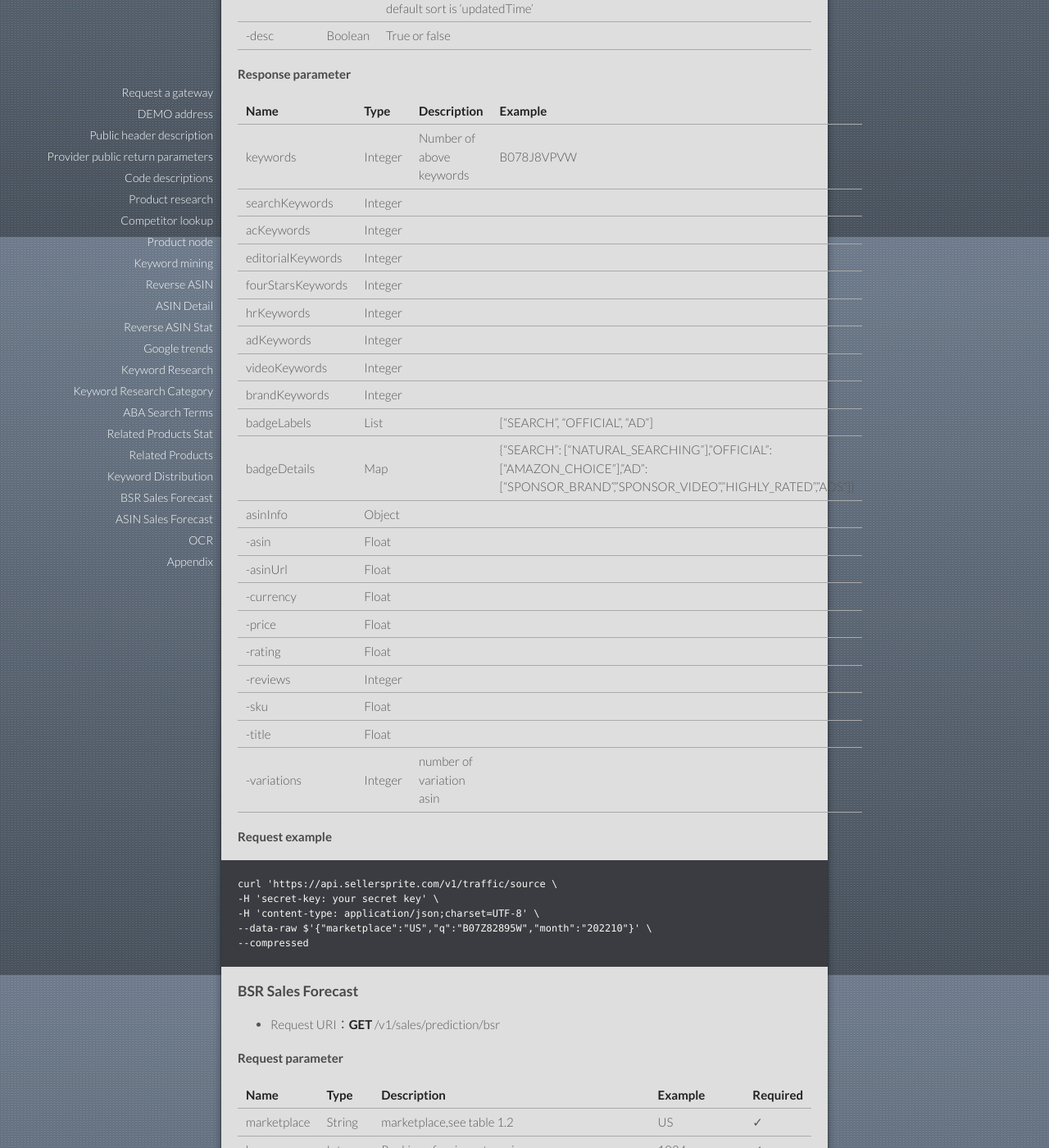
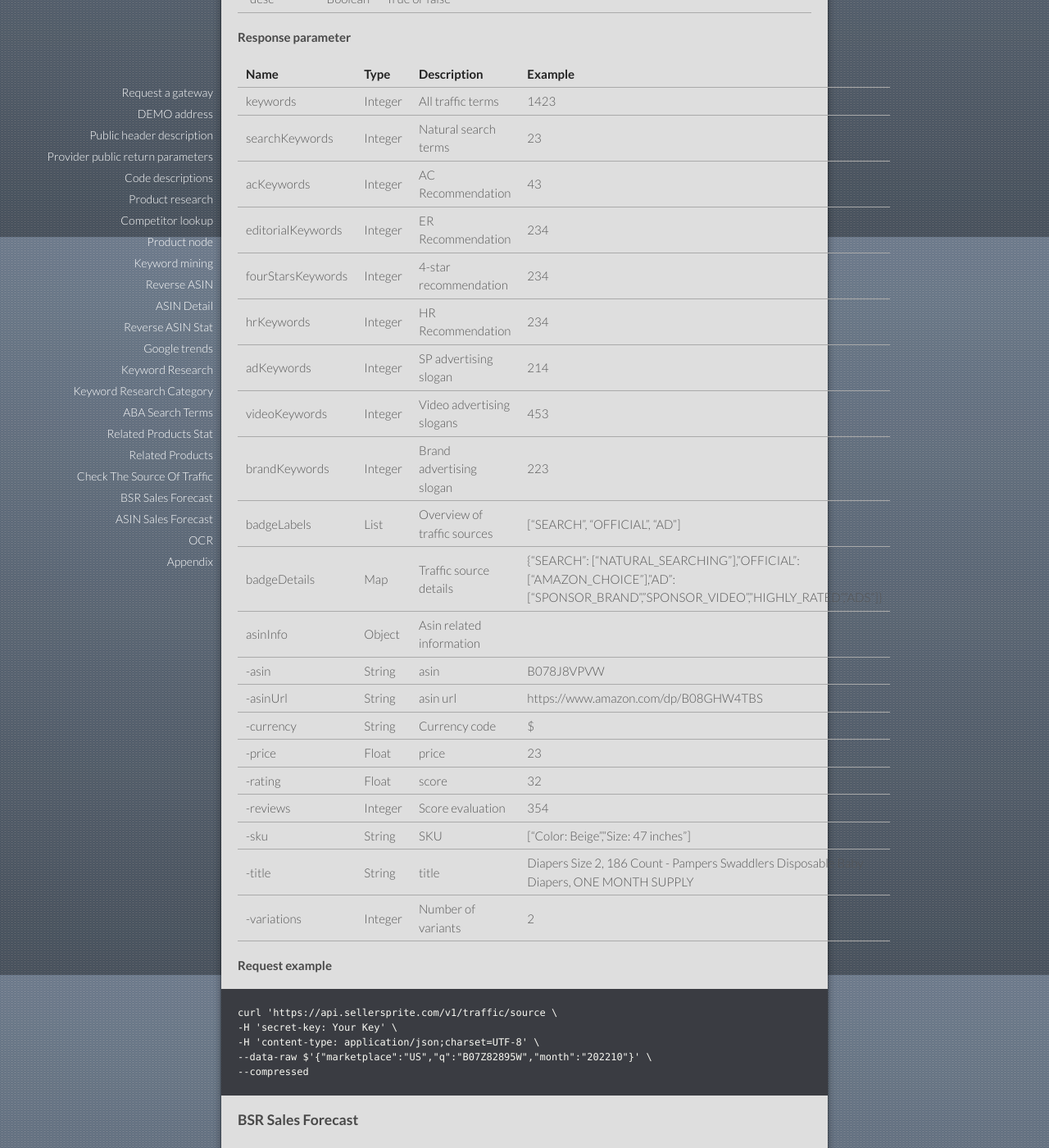
Before and after one commit to sellersprite/sellersprite.github.io, a Jekyll site: the page built from index.md, in a window 1280 px wide and 1400 px high, scrolled down 30311 px. Shown: the whole window at 82% size. Built offline with Jekyll 4.4.1, drawn with Linux system fonts in a browser that asks for light colours; our own code applies the rules of GitHub Pages for plain Markdown files; some of the changed text lies outside the part shown.

Commit message:
Update index.md

````diff
--- a/index.md
+++ b/index.md
@@ -911,7 +911,7 @@ curl 'https://api.sellersprite.com/v1/traffic/listing' \
 --compressed
 ```
 
-### Keyword Distribution
+### Check The Source Of Traffic
 
 * Request URI：**POST** /v1/traffic/source
 
@@ -925,40 +925,40 @@ curl 'https://api.sellersprite.com/v1/traffic/listing' \
 | page        | Integer |                                                                                         | 1            | ✓       |
 | size        | Integer |                                                                                            |  20   | ✓       |
 | order       | Object  |                                                                            |         | ✓       |
-| -field      | String  | The order field,When query ASINs, the default sort is ‘keyword’，When query keywords, the default sort is ‘updatedTime’ | See table 2.4 |         |
+| -field      | String  | sort field | See table 2.4 |         |
 | -desc       | Boolean | True or false                                                                                                               |              |         |
 
 #### Response parameter
 
 | Name              | Type             | Description              | Example                                                                                                                       |
 | ------------------- | ------------------ | -------------------------- | ------------------------------------------------------------------------------------------------------------------------------- |
-| keywords          | Integer          | Number of above keywords | B078J8VPVW                                                                                                                    |
-| searchKeywords    | Integer          |                          |                                                                                                                              |
-| acKeywords        | Integer          |                          |                                                                                                                              |
-| editorialKeywords | Integer          |                          |                                                                                                                              |
-| fourStarsKeywords | Integer          |                          |                                                                                                                              |
-| hrKeywords        | Integer          |                         |                                                                                                                              |
-| adKeywords        | Integer          |                         |                                                                                                                              |
-| videoKeywords     | Integer          |                         |                                                                                                                              |
-| brandKeywords     | Integer          |                          |                                                                                                                              |
-| badgeLabels       | List             |                         | ["SEARCH", "OFFICIAL", "AD"]                                                                                                  |
-| badgeDetails      | Map |                         | {"SEARCH": ["NATURAL_SEARCHING"],"OFFICIAL": ["AMAZON_CHOICE"],"AD": ["SPONSOR_BRAND","SPONSOR_VIDEO","HIGHLY_RATED","ADS"]} |
-| asinInfo          | Object           |                         |                                                                                                                              |
-| -asin             | Float            |                         |                                                                                                                              |
-| -asinUrl          | Float            |                         |                                                                                                                              |
-| -currency         | Float            |                          |                                                                                                                              |
-| -price            | Float            |                          |                                                                                                                              |
-| -rating           | Float            |                          |                                                                                                                              |
-| -reviews          | Integer          |                          |                                                                                                                              |
-| -sku              | Float            |                         |                                                                                                                              |
-| -title            | Float            |                          |                                                                                                                              |
-| -variations       | Integer          | number of variation asin |                                                                                                                              |
+| keywords          | Integer          | All traffic terms | 1423                                                                                                                    |
+| searchKeywords    | Integer          | Natural search terms      |        23                                                                                                                      |
+| acKeywords        | Integer          | AC Recommendation     |        43                                                                                                                      |
+| editorialKeywords | Integer          | ER Recommendation      |     234                                                                                                                         |
+| fourStarsKeywords | Integer          | 4-star recommendation        |    234                                                                                                                 |
+| hrKeywords        | Integer          | HR Recommendation   |                    234                                                                                                          |
+| adKeywords        | Integer          | SP advertising slogan       |             214                                                                                                                |
+| videoKeywords     | Integer          | Video advertising slogans   |              453                                                                                                                |
+| brandKeywords     | Integer          | Brand advertising slogan |                 223                                                                                                             |
+| badgeLabels       | List             | Overview of traffic sources   | ["SEARCH", "OFFICIAL", "AD"]                                                                                                  |
+| badgeDetails      | Map |         Traffic source details   | {"SEARCH": ["NATURAL_SEARCHING"],"OFFICIAL": ["AMAZON_CHOICE"],"AD": ["SPONSOR_BRAND","SPONSOR_VIDEO","HIGHLY_RATED","ADS"]} |
+| asinInfo          | Object           |  Asin related information    |                                                                                                                              |
+| -asin             | String            |  asin                   |            B078J8VPVW                                                                                                  |
+| -asinUrl          | String            |  asin url                   |           https://www.amazon.com/dp/B08GHW4TBS                                                       |
+| -currency         | String            |  Currency code               |      $                                                                                                                        |
+| -price            | Float            |    price                |         23                                                                                                                     |
+| -rating           | Float            |   score                   |        32                                                                                                                      |
+| -reviews          | Integer          |  Score evaluation        |          354                                                                                                                    |
+| -sku              | String            |     SKU                    |    ["Color: Beige","Size: 47 inches"]                   |
+| -title            | String            |      title                    |            Diapers Size 2, 186 Count - Pampers Swaddlers Disposable Baby Diapers, ONE MONTH SUPPLY           |
+| -variations       | Integer          | Number of variants |                    2                                                                                                          |
 
 #### Request example
 
 ```
 curl 'https://api.sellersprite.com/v1/traffic/source \
--H 'secret-key: your secret key' \
+-H 'secret-key: Your Key' \
 -H 'content-type: application/json;charset=UTF-8' \
 --data-raw $'{"marketplace":"US","q":"B07Z82895W","month":"202210"}' \
 --compressed
````
